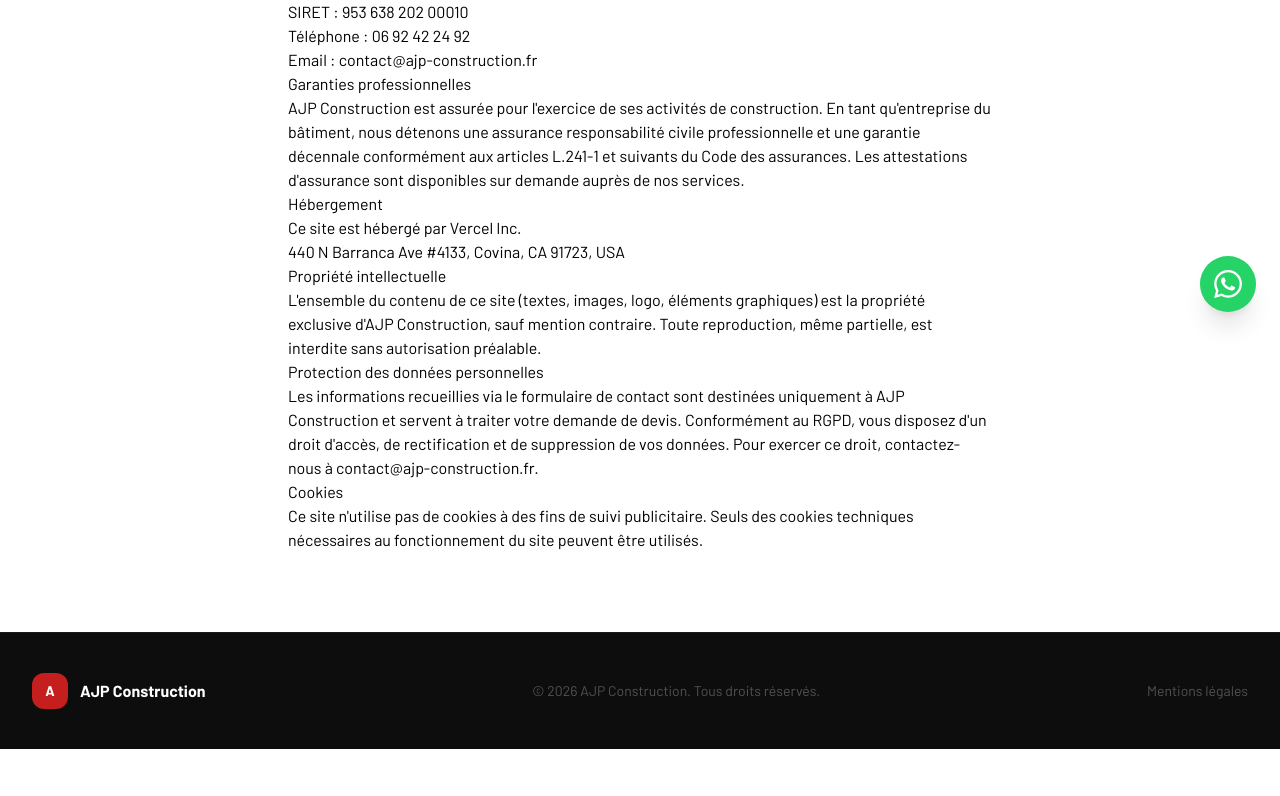
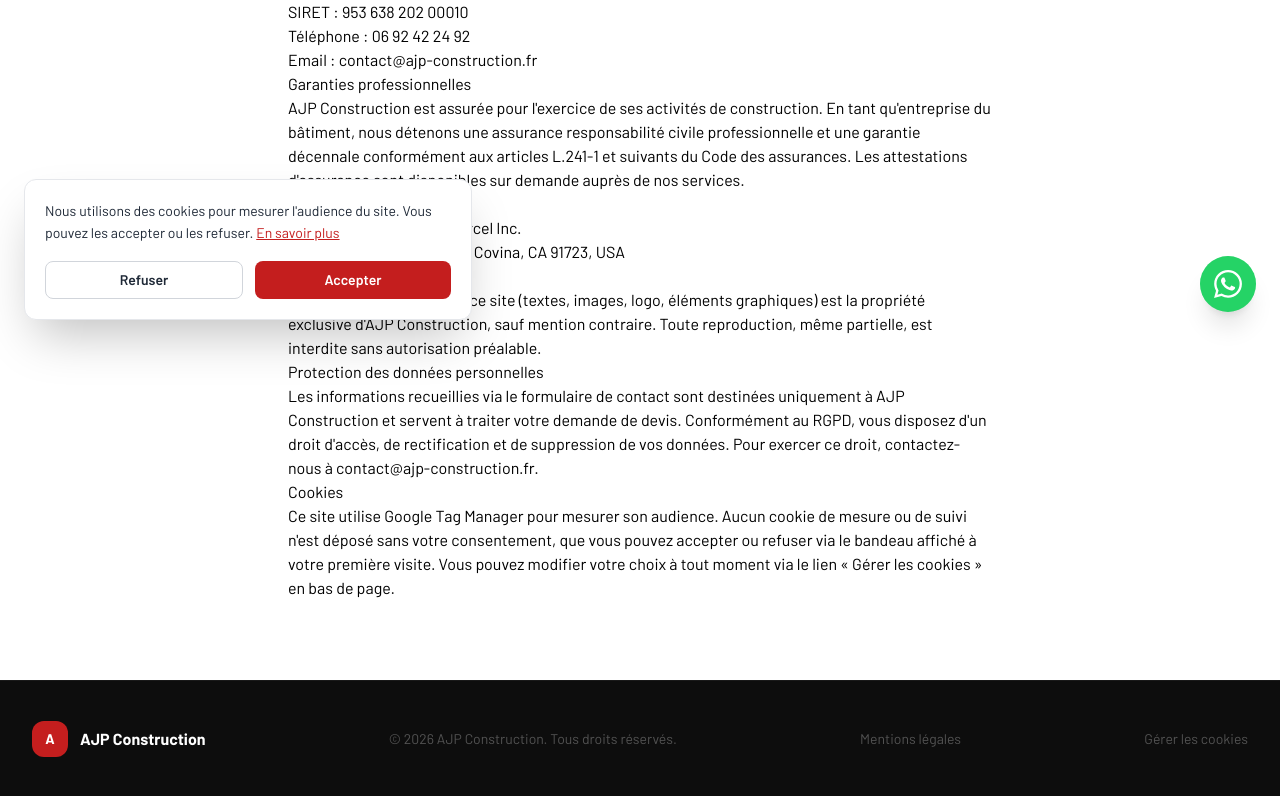
Before and after one commit to atchicanon/ajpconstruction, a Nuxt app: page /mentions-legales in a window 1280 px wide. Shown: the part 464-1260 px from the top of the page. Before the commit the page ends 1213 px from the top, so only its background shows below. Built offline with nearby package versions, Linux system fonts and the light colour scheme.

Commit message:
feat(analytics): add Google Tag Manager with Consent Mode v2
Install GTM (head script + body noscript), deny consent by default,
add cookie banner and footer link to manage consent, update legal notice.

Co-Authored-By: Claude Sonnet 5.5 <noreply@anthropic.com>

```diff
--- a/components/AppFooter.vue
+++ b/components/AppFooter.vue
@@ -19,7 +19,20 @@
         <NuxtLink to="/mentions-legales" class="text-dark-500 hover:text-dark-300 text-sm transition-colors">
           Mentions légales
         </NuxtLink>
+        <button
+          type="button"
+          class="text-dark-500 hover:text-dark-300 text-sm transition-colors"
+          @click="openCookieBanner"
+        >
+          Gérer les cookies
+        </button>
       </div>
     </div>
   </footer>
 </template>
+
+<script setup lang="ts">
+function openCookieBanner() {
+  window.dispatchEvent(new Event('open-cookie-banner'))
+}
+</script>
--- /dev/null
+++ b/components/CookieBanner.vue
@@ -0,0 +1,63 @@
+<template>
+  <div
+    v-if="visible"
+    role="dialog"
+    aria-label="Consentement aux cookies"
+    class="fixed bottom-4 left-4 right-4 sm:left-6 sm:right-auto sm:max-w-md z-[90] bg-white text-gray-800 rounded-xl shadow-2xl border border-gray-200 p-5"
+  >
+    <p class="text-sm leading-relaxed">
+      Nous utilisons des cookies pour mesurer l'audience du site. Vous pouvez les accepter ou les refuser.
+      <NuxtLink to="/mentions-legales" class="underline text-primary-500">En savoir plus</NuxtLink>
+    </p>
+    <div class="mt-4 flex gap-3">
+      <button
+        type="button"
+        class="flex-1 px-4 py-2 rounded-lg border border-gray-300 text-sm font-semibold hover:bg-gray-50"
+        @click="choose('denied')"
+      >
+        Refuser
+      </button>
+      <button
+        type="button"
+        class="flex-1 px-4 py-2 rounded-lg bg-primary-500 text-white text-sm font-semibold hover:bg-primary-600"
+        @click="choose('granted')"
+      >
+        Accepter
+      </button>
+    </div>
+  </div>
+</template>
+
+<script setup lang="ts">
+const KEY = 'cookie-consent'
+const visible = ref(false)
+
+function update(value: 'granted' | 'denied') {
+  const gtag = (window as any).gtag
+  gtag?.('consent', 'update', {
+    ad_storage: value,
+    ad_user_data: value,
+    ad_personalization: value,
+    analytics_storage: value,
+  })
+}
+
+function choose(value: 'granted' | 'denied') {
+  try { localStorage.setItem(KEY, value) } catch {}
+  update(value)
+  visible.value = false
+}
+
+function open() {
+  visible.value = true
+}
+
+onMounted(() => {
+  let stored: string | null = null
+  try { stored = localStorage.getItem(KEY) } catch {}
+  if (!stored) visible.value = true
+  window.addEventListener('open-cookie-banner', open)
+})
+
+onBeforeUnmount(() => window.removeEventListener('open-cookie-banner', open))
+</script>
--- a/layouts/default.vue
+++ b/layouts/default.vue
@@ -12,5 +12,6 @@
     </main>
     <AppFooter />
     <WhatsAppButton />
+    <CookieBanner />
   </div>
 </template>
--- a/nuxt.config.ts
+++ b/nuxt.config.ts
@@ -23,6 +23,14 @@ export default defineNuxtConfig({
       title: 'AJP Construction — Entreprise de Construction à La Réunion | BTP 974',
       htmlAttrs: { lang: 'fr' },
       script: [
+        {
+          key: 'consent-default',
+          innerHTML: `window.dataLayer=window.dataLayer||[];function gtag(){dataLayer.push(arguments);}gtag('consent','default',{ad_storage:'denied',ad_user_data:'denied',ad_personalization:'denied',analytics_storage:'denied',wait_for_update:500});try{if(localStorage.getItem('cookie-consent')==='granted'){gtag('consent','update',{ad_storage:'granted',ad_user_data:'granted',ad_personalization:'granted',analytics_storage:'granted'});}}catch(e){}`,
+        },
+        {
+          key: 'gtm',
+          innerHTML: `(function(w,d,s,l,i){w[l]=w[l]||[];w[l].push({'gtm.start':new Date().getTime(),event:'gtm.js'});var f=d.getElementsByTagName(s)[0],j=d.createElement(s),dl=l!='dataLayer'?'&l='+l:'';j.async=true;j.src='https://www.googletagmanager.com/gtm.js?id='+i+dl;f.parentNode.insertBefore(j,f);})(window,document,'script','dataLayer','GTM-N3V262P5');`,
+        },
         {
           type: 'application/ld+json',
           innerHTML: JSON.stringify({
@@ -70,6 +78,13 @@ export default defineNuxtConfig({
           }),
         },
       ],
+      noscript: [
+        {
+          key: 'gtm-noscript',
+          tagPosition: 'bodyOpen',
+          innerHTML: '<iframe src="https://www.googletagmanager.com/ns.html?id=GTM-N3V262P5" height="0" width="0" style="display:none;visibility:hidden"></iframe>',
+        },
+      ],
       meta: [
         { charset: 'utf-8' },
         { name: 'viewport', content: 'width=device-width, initial-scale=1' },
--- a/pages/mentions-legales.vue
+++ b/pages/mentions-legales.vue
@@ -41,7 +41,7 @@
 
         <h2>Cookies</h2>
         <p>
-          Ce site n'utilise pas de cookies à des fins de suivi publicitaire. Seuls des cookies techniques nécessaires au fonctionnement du site peuvent être utilisés.
+          Ce site utilise Google Tag Manager pour mesurer son audience. Aucun cookie de mesure ou de suivi n'est déposé sans votre consentement, que vous pouvez accepter ou refuser via le bandeau affiché à votre première visite. Vous pouvez modifier votre choix à tout moment via le lien « Gérer les cookies » en bas de page.
         </p>
       </div>
     </section>
```
